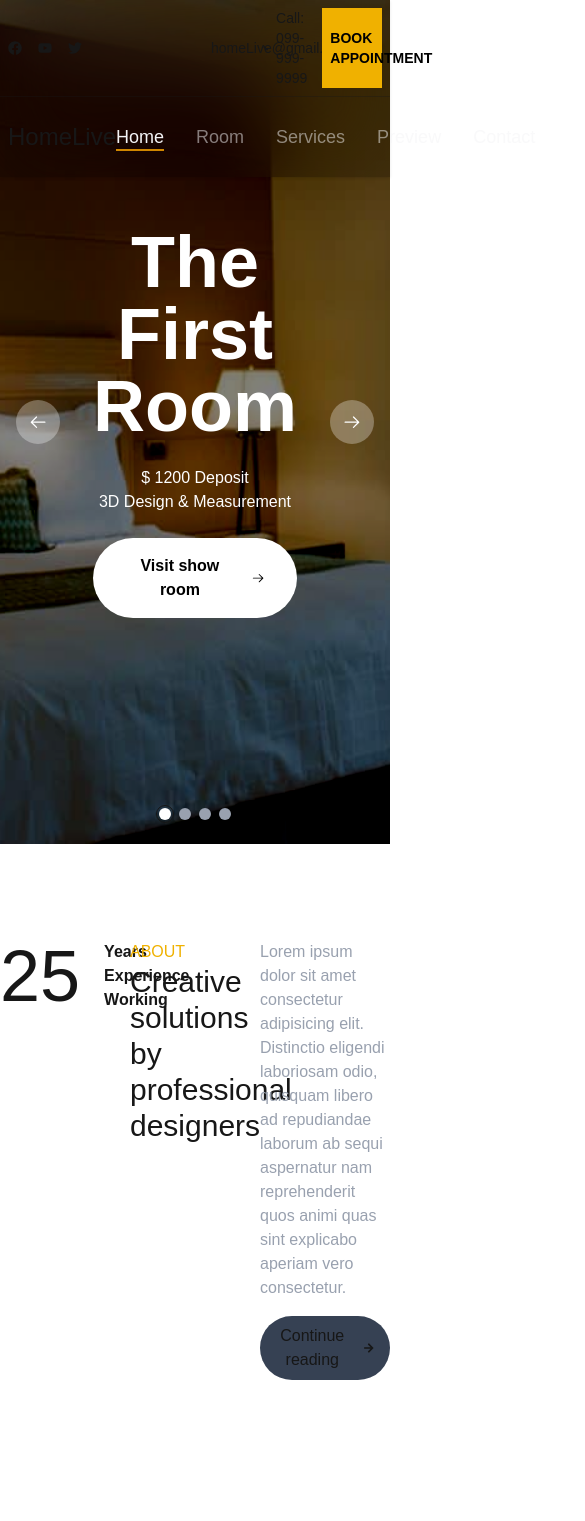
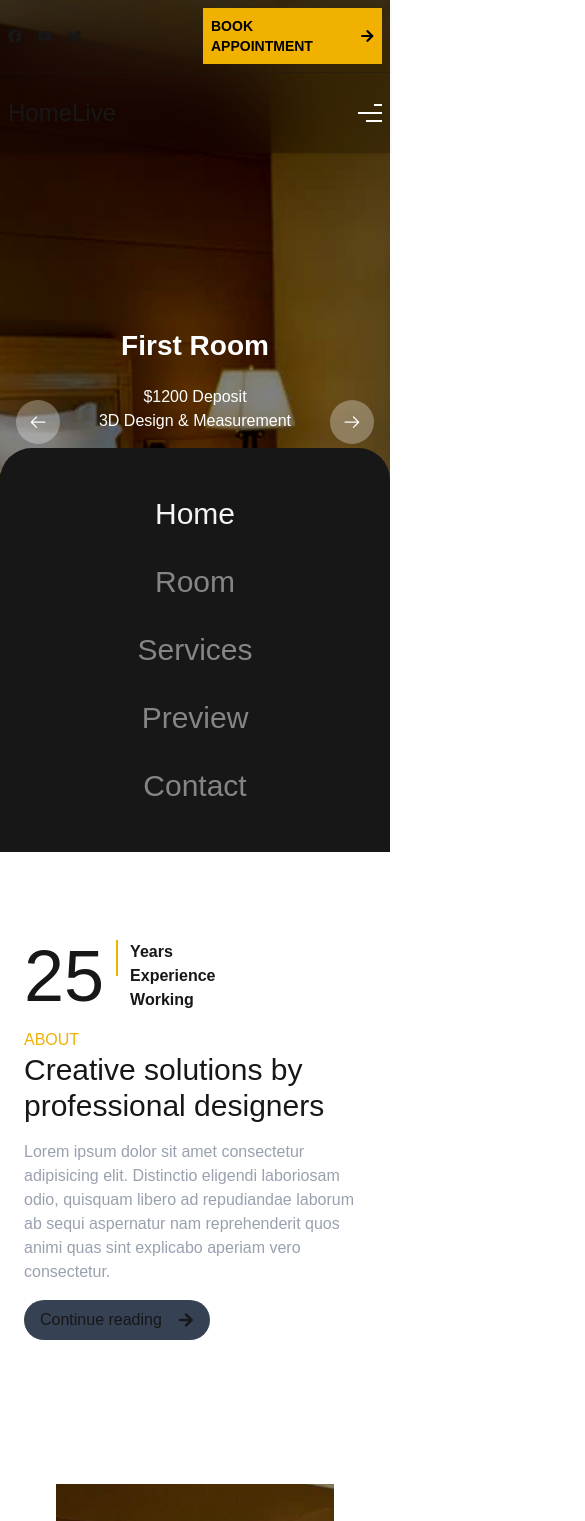
Before and after one commit to grillpork/ecom-rooms, a Next.js app: page / in a window 390 px wide. Shown: the top 1521 px of the page, 585 px wide, since content can reach past the window. Built offline with nearby package versions, Linux system fonts and the light colour scheme; a web font is replaced by a local one.

Commit message:
update responsive ui

```diff
--- a/src/app/components/Footer.tsx
+++ b/src/app/components/Footer.tsx
@@ -6,35 +6,49 @@ import { IoIosMail } from "react-icons/io";
 
 export default function Footer() {
     return (
-        <footer id="contact" className=" h-screen w-full bg-no-repeat bg-center bg-cover grid grid-rows-2" style={{ backgroundImage: 'linear-gradient(rgba(0,0,0,0.5), rgba(0,0,0,0.8)), url(/room_1.jpg) ' }}>
-            <section className=" flex justify-center items-center border-b-1">
-                <div className="text-center space-y-6">
-                    <h1 className=" uppercase text-yellow-500 font-bold">you dream it, we design it</h1>
-                    <h1 className=" text-6xl w-200 mx-auto">We can build you the rooms of your dreams</h1>
-                    <button className=" px-8 py-4 bg-gray-800 rounded-full flex items-center gap-4 mx-auto cursor-pointer hover:scale-110 hover:shadow-lg transition-all duration-150">Chat now <BsChat /></button>
+        <footer
+  id="contact"
+  className="w-full bg-no-repeat bg-center bg-cover flex flex-col text-white"
+  style={{
+    backgroundImage:
+      "linear-gradient(rgba(0,0,0,0.5), rgba(0,0,0,0.8)), url(/room_1.jpg)"
+  }}
+>
+  <section className="flex flex-col justify-center items-center text-center border-b border-white/10 py-44">
+    <div className="space-y-6 max-w-2xl">
+      <h1 className="uppercase text-yellow-500 font-bold text-sm">
+        you dream it, we design it
+      </h1>
+      <h1 className="text-3xl md:text-5xl font-semibold px-8">
+        We can build you the rooms of your dreams
+      </h1>
+      <button className="px-6 py-3 cursor-pointer bg-gray-800 rounded-full flex items-center justify-center gap-3 mx-auto hover:scale-105 hover:shadow-lg transition-all duration-150">
+        Chat now <BsChat />
+      </button>
     </div>
   </section>
-            <section className="grid grid-cols-7 py-32 gap-12 max-w-7xl mx-auto">
-                <div className="col-span-2 space-y-6">
-                    <div className=" text-4xl font-bold">HOMELIVE</div>
-                    <p className="text-white/50">
-                        Lorem ipsum, dolor sit amet consectetur adipisicing elit. Voluptate nesciunt deserunt fugit eaque nihil explicabo enim sint aperiam ratione sit, necessitatibus numquam id? Ipsum sit saepe ipsa dignissimos at odit.</p>
-                    <div>
-                        <ul className=" flex items-center gap-6 text-white/50">
-                            <FaFacebook size={20}/>
-                            <FaYoutube size={24}/>
-                            <IoIosMail size={24}/>
+
+  <section className="flex flex-col lg:flex lg:flex-row gap-12 max-w-7xl mx-auto px-4 py-16">
+    <div className="col-span-2 space-y-4 text-center lg:text-left">
+      <div className="text-3xl font-bold">HOMELIVE</div>
+      <p className="text-white/50 text-sm max-w-sm mx-auto md:mx-0">
+        Lorem ipsum dolor sit amet consectetur adipisicing elit. Voluptate nesciunt deserunt fugit eaque nihil explicabo.
+      </p>
+      <ul className="flex justify-center lg:justify-start gap-6 text-white/50">
+        <FaFacebook size={20} />
+        <FaYoutube size={24} />
+        <IoIosMail size={24} />
       </ul>
     </div>
-                </div>
-                <ul className="grid grid-cols-3 gap-8 col-span-3">
+
+    <ul className="grid grid-cols-3  md:grid-cols-3 gap-8  text-center md:text-left">
       {contactLinks.map((item, index) => (
         <li key={index}>
-                            <h3 className="text-white font-bold mb-4">{item.title}</h3>
+          <h3 className="text-white font-bold mb-3">{item.title}</h3>
           <ul className="space-y-2">
             {item.des.map((link, idx) => (
               <li key={idx}>
-                                        <Link href={link.path} className="text-gray-300 hover:text-white">
+                <Link href={link.path} className="text-gray-300 hover:text-white text-sm">
                   {link.linkName}
                 </Link>
               </li>
@@ -44,19 +58,25 @@ export default function Footer() {
       ))}
     </ul>
 
-                <div className=" col-span-2 space-y-6">
-                    <p>SUBSCRIBE TO OUR NEWS LATTER</p>
-                    <p className=" text-white/50">
-                        Lorem ipsum dolor sit amet consectetur adipisicing elit. Deserunt error doloribus voluptatem molestiae sunt. Nostrum.
+    <div className=" flex flex-col items-center md:items-start gap-4  ">
+      <p className="uppercase text-sm font-semibold">Subscribe to our Newsletter</p>
+      <p className="text-white/50 text-sm max-w-sm mx-auto md:mx-0 text-center md:text-left">
+        Lorem ipsum dolor sit amet consectetur adipisicing elit. Deserunt error doloribus.
       </p>
-                    <form className=" w-full p-2 bg-gray-700 flex">
-                        <input type="email" placeholder="Enter your email." className=" focus:outline-0 px-2" />
-                        <button className=" text-sm text-yellow-500 text-center w-full">SUBSCRIBE</button>
+      <form className="flex flex-col md:flex-row items-center  bg-gray-700 rounded overflow-hidden w-full md:w-fit md:px-1">
+        <input
+          type="email"
+          placeholder="Enter your email"
+          className="w-full md:w-auto px-4 py-2 text-black focus:outline-none"
+        />
+        <button className="w-full sm:w-auto px-6 py-2 text-yellow-500 text-sm bg-gray-800 hover:bg-gray-900">
+          SUBSCRIBE
+        </button>
       </form>
     </div>
-
   </section>
 </footer>
+
     );
 }
 
--- a/src/app/components/Header.tsx
+++ b/src/app/components/Header.tsx
@@ -1,10 +1,12 @@
-'use client';
+"use client";
 
-import { data } from '@/app/data';
-import useEmblaCarousel from 'embla-carousel-react';
-import Image from 'next/image';
-import { useCallback, useEffect, useState } from 'react';
-import { GoArrowLeft, GoArrowRight } from 'react-icons/go';
+import { data } from "@/app/data";
+import useEmblaCarousel from "embla-carousel-react";
+import Image from "next/image";
+import { useCallback, useEffect, useState } from "react";
+import { GoArrowLeft, GoArrowRight } from "react-icons/go";
+import AOS from "aos";
+import "aos/dist/aos.css";
 
 export default function Header() {
   const [emblaRef, emblaApi] = useEmblaCarousel({ loop: true });
@@ -12,7 +14,10 @@ export default function Header() {
 
   const scrollPrev = useCallback(() => emblaApi?.scrollPrev(), [emblaApi]);
   const scrollNext = useCallback(() => emblaApi?.scrollNext(), [emblaApi]);
-  const scrollTo = useCallback((index: number) => emblaApi?.scrollTo(index), [emblaApi]);
+  const scrollTo = useCallback(
+    (index: number) => emblaApi?.scrollTo(index),
+    [emblaApi]
+  );
 
   useEffect(() => {
     if (!emblaApi) return;
@@ -21,13 +26,18 @@ export default function Header() {
       setSelectedIndex(emblaApi.selectedScrollSnap());
     };
 
-    emblaApi.on('select', onSelect);
+    emblaApi.on("select", onSelect);
     onSelect();
   }, [emblaApi]);
+
+  useEffect(() => {
+    AOS.init({ duration: 1000, once: false });
+  }, []);
 
   return (
     <header id="header" className="  w-full">
       <section className="relative overflow-hidden">
+        {/* Carousel images */}
         <div className="overflow-hidden" ref={emblaRef}>
           <div className="flex">
             {data.map((item, index) => (
@@ -39,21 +49,34 @@ export default function Header() {
                   height={500}
                   className="object-cover w-screen h-screen brightness-50 contrast-125"
                 />
-                <div className="absolute top-1/2 left-1/2 transform -translate-x-1/2 -translate-y-1/2 text-white text-4xl font-bold text-center flex flex-col gap-6 items-center">
-                  <h1 className=' font-bold text-7xl'>{item.name}</h1>
-                  <article>
-                    <h2 className=' text-base font-light'>$ {item.price} Deposit</h2>
-                    <p className=' text-base font-light'>3D Design & Measurement</p>
-                  </article>
-                  <button className=' flex items-center gap-4 px-8 py-4 text-base bg-white text-black w-fit rounded-full cursor-pointer hover:scale-110 transition-all duration-150'>Visit show room <GoArrowRight/></button>
-                </div>
               </div>
             ))}
           </div>
         </div>
 
+        <div
+          className="w-full absolute top-1/2 left-1/2 z-10 transform -translate-x-1/2 -translate-y-1/2 text-white text-4xl font-bold text-center flex flex-col gap-6 items-center"
+          data-aos="fade-left"
+          key={selectedIndex} // trick เพื่อรีเฟรช AOS ทุกครั้งที่เปลี่ยนภาพ
+        >
+          <h1 className="font-bold text-[28px] md:text-7xl">{data[selectedIndex].name}</h1>
+          <article>
+            <h2 className="text-base font-light">
+              ${data[selectedIndex].price} Deposit
+            </h2>
+            <p className="text-base font-light">3D Design & Measurement</p>
+          </article>
+          <button
+            data-aos="fade-up"
+            data-aos-delay="200"
+            className="flex items-center gap-4 px-8 py-4 text-base bg-white text-black w-fit rounded-full cursor-pointer "
+          >
+            Visit Room <GoArrowRight />
+          </button>
+        </div>
+
         {/* Arrows */}
-        <div className="absolute top-1/2 left-0 right-0 flex justify-between px-4 transform -translate-y-1/2">
+        <div className="absolute top-1/2 left-0 right-0 flex justify-between px-4 transform -translate-y-1/2 z-30">
           <button
             onClick={scrollPrev}
             className="bg-white/30 bg-opacity-50 hover:scale-120 p-3 rounded-full cursor-pointer text-white transition"
@@ -75,7 +98,9 @@ export default function Header() {
               key={index}
               onClick={() => scrollTo(index)}
               className={`w-3 h-3 rounded-full transition-all duration-300 ${
-                index === selectedIndex ? 'bg-white  outline-1 outline-offset-2' : 'bg-gray-400'
+                index === selectedIndex
+                  ? "bg-white  outline-1 outline-offset-2"
+                  : "bg-gray-400"
               }`}
             />
           ))}
--- a/src/app/components/Main.tsx
+++ b/src/app/components/Main.tsx
@@ -5,9 +5,9 @@ import { CiPlay1 } from "react-icons/ci";
 import Image from 'next/image';
 import { FaCirclePlay } from "react-icons/fa6";
 import Link from "next/link";
+import { useEffect } from 'react';
 import AOS from 'aos';
 import 'aos/dist/aos.css';
-import { useEffect } from 'react';
 
 
 export default function Main() {
@@ -19,9 +19,9 @@ export default function Main() {
   }, []);
 
   return (
-    <main className="w-full">
-      <section className="max-w-7xl mx-auto m-24">
-        <div className="grid grid-cols-3">
+    <main className="w-full  px-6">
+      <section className="w-full md:max-w-7xl mx-auto m-24">
+        <div className="grid gap-4  md:grid-cols-3">
           <aside className="flex gap-3 relative">
             <h1  data-aos="fade-down" className="text-7xl">25</h1>
               <div className=" bg-yellow-500 h-1/2 w-0.5"></div>
@@ -37,30 +37,30 @@ export default function Main() {
             <h1  data-aos="fade-up" className="text-3xl">Creative solutions by professional designers</h1>
           </header>
 
-          <section data-aos="fade-left" className="space-y-4">
-            <p  className="text-gray-400">
+          <section  className="space-y-4">
+            <p data-aos="fade-down"  className="text-gray-400">
               Lorem ipsum dolor sit amet consectetur adipisicing elit. Distinctio
               eligendi laboriosam odio, quisquam libero ad repudiandae laborum ab
               sequi aspernatur nam reprehenderit quos animi quas sint explicabo
               aperiam vero consectetur.
             </p>
-            <button data-aos="fade-left" data-aos-delay="200"  className="flex gap-4 items-center px-4 py-2 rounded-full bg-gray-700 cursor-pointer ">
+            <button data-aos="fade-left" className="flex gap-4 items-center px-4 py-2 rounded-full bg-gray-700 cursor-pointer ">
               Continue reading <FaArrowRight />
             </button>
           </section>
         </div>
       </section>
 
-      <section id="room" className="w-full py-12 px-24 mx-auto">
-        <div className="grid grid-cols-4 gap-8 mx-auto w-full">
+      <section id="room" className="w-full py-12 px-8 md:px-24 mx-auto">
+        <div className="flex flex-col md:grid md:grid-cols-4 gap-12 md:gap-8 mx-auto w-full ">
           {data.map((item, index) => (
             <article
               key={index}
                data-aos="fade-up"
                data-aos-delay={index * 100}
-              className="bg-neutral-600">
+              className="bg-neutral-600 group cursor-pointer">
               <div
-                className="space-y-96 p-8 bg-center bg-cover"
+                className="space-y-56 md:space-y-96 p-8 group-hover:bg-center bg-cover transition-all duration-500"
                 style={{
                   backgroundImage: `linear-gradient(rgba(0,0,0,0.2), rgba(0,0,0,0.8)), url(${item.ImgUrl})`,
                 }}
@@ -86,7 +86,7 @@ export default function Main() {
             <p  className=" text-sm uppercase text-yellow-500 mb-2">why choose us</p>
             <h1 className=" text-4xl font-semibold">Extremely high standard of </h1>
             <h1 className=" text-4xl font-semibold">customer satisfaction</h1>
-            <div className="grid grid-cols-4 gap-8 my-24">
+            <div className="flex flex-col md:grid md:grid-cols-4 gap-16 my-24">
                 {serviceItems.map(( item, index) => (
                     <div
                       key={index}
@@ -102,13 +102,13 @@ export default function Main() {
         </div>
       </section>
 
-      <section  id="preview" className="p-18">
-         <div className="grid place-content-center p-12 grid-cols-2 gap-12 bg-no-repeat bg-cover bg-center bg-fixed " style={{backgroundImage: "linear-gradient(rgba(0,0,0,0.6), rgba(0,0,0,0.8)), url(/workingRoom_1.jpg)"}}>
-                <section className="grid place-content-center gap-12">
-                    <p data-aos="fade-up" data-aos-delay="100" className="text-yellow-500">PROMO VIDEO</p>
-                    <h1 data-aos="fade-up" data-aos-delay="200" className=" text-6xl font-semibold ">Ensuring safe experience from design to installation</h1>
-                    <p data-aos="fade-up" data-aos-delay="300" className="w-132">Lorem ipsum dolor sit amet, consectetur adipisicing elit. Harum in magni suscipit dicta fugiat placeat vero officiis, quasi perspiciatis mollitia.</p>
-                    <button data-aos="fade-up" data-aos-delay="400" className=" flex items-center gap-4 px-8 py-4 cursor-pointer bg-gray-800 w-fit rounded-full">MOORE VIDEO <CiPlay1/></button>
+      <section id="preview" className="py-12 md:p-18">
+         <div className="grid place-content-center py-16 px-8 md:p-12 xl:grid-cols-2 gap-12 bg-no-repeat bg-cover bg-center bg-fixed " style={{backgroundImage: "linear-gradient(rgba(0,0,0,0.6), rgba(0,0,0,0.8)), url(/workingRoom_1.jpg)"}}>
+                <section data-aos="fade-up" className="grid place-content-center gap-4 md:gap-12">
+                    <p  className="text-yellow-500">PROMO VIDEO</p>
+                    <h1  className="text-3xl md:text-6xl font-semibold ">Ensuring safe experience from design to installation</h1>
+                    <p  className="w-1/2 text-white/50">Lorem ipsum dolor sit amet, consectetur adipisicing elit. Harum in magni suscipit dicta fugiat placeat vero officiis, quasi perspiciatis mollitia.</p>
+                    <button className=" flex items-center cursor-pointer gap-4 px-8 py-4 hover:scale-110 hover:shadow-lg transition-all duration-150 bg-gray-800 w-fit rounded-full">MOORE VIDEO <CiPlay1/></button>
                 </section>
 
                 <div  data-aos="fade-up" data-aos-delay="100" className=" relative ">
--- a/src/app/components/NavBar.tsx
+++ b/src/app/components/NavBar.tsx
@@ -5,6 +5,8 @@ import { FaArrowRight, FaFacebook, FaYoutube } from "react-icons/fa";
 import { FaTwitter as FaXTwitter } from "react-icons/fa6";
 import { IoIosMail } from "react-icons/io";
 import { IoCall } from "react-icons/io5";
+import AOS from 'aos';
+import 'aos/dist/aos.css';
 
 const NavItems = [
   { label: "Home", path: "#header" },
@@ -18,6 +20,15 @@ export default function NavBar() {
   const [active, setActive] = useState("");
   const [style, setStyle] = useState({ left: 0, width: 0 });
   const navRef = useRef<HTMLDivElement>(null);
+  const [isOpen, setIsOpen] = useState(true)
+
+  const hdlBtn = () => { setIsOpen(!isOpen) }
+
+  useEffect(() => {
+    AOS.init({
+      duration: 500,
+    });
+  }, []);
 
   useEffect(() => {
     const handleScroll = () => {
@@ -59,37 +70,36 @@ export default function NavBar() {
             <FaYoutube />
             <FaXTwitter />
           </section>
-          <section className="grid grid-cols-3">
-            <span className="flex gap-2 items-center">
+          <section className="grid md:grid-cols-3">
+            <span className="hidden md:flex gap-2 items-center">
               <IoIosMail /> homeLive@gmail.com
             </span>
-            <span className="flex gap-2 items-center">
+            <span className="hidden md:flex gap-2 items-center">
               <IoCall /> Call: 099-999-9999
             </span>
-            <span className="flex gap-4 items-center uppercase p-2 bg-yellow-500 font-semibold text-black">
+            <span className="flex w-full gap-4 justify-center items-center uppercase p-2 bg-yellow-500 font-semibold text-black">
               Book Appointment <FaArrowRight />
             </span>
           </section>
         </ul>
       </section>
-      <hr className=" opacity-35"/>
+      <hr className=" opacity-35" />
 
       <section className="flex justify-between items-center px-2 py-6 max-w-7xl mx-auto">
         <ul>
           <Link href="/" className=" [font-family:var(--font-ovo)] text-2xl">HomeLive</Link>
         </ul>
-        <div ref={navRef} className="relative flex justify-center gap-8 ">
+        <div ref={navRef} className="relative hidden md:flex justify-center gap-8 ">
           {NavItems.map(({ label, path }, index) => (
             <Link
               key={`${path}-${index}`}
               href={path}
               scroll={true}
               data-path={path.replace("#", "")}
-              className={`text-lg ${
-                active === path.replace("#", "")
+              className={`text-lg ${active === path.replace("#", "")
                   ? "text-gray-100"
                   : "text-gray-100/50"
-              }`}
+                }`}
             >
               {label}
             </Link>
@@ -99,7 +109,37 @@ export default function NavBar() {
             style={style}
           />
         </div>
+
+        <section onClick={hdlBtn} className=" flex flex-col gap-1.5 items-end">
+          <div className=" w-2 h-0.5 bg-white"></div>
+          <div className=" w-6 h-0.5 bg-white"></div>
+          <div className=" w-4 h-0.5 bg-white"></div>
+        </section>
+
+
       </section>
+      <div
+        className={`top-112 w-full h-fit   fixed z-50 origin-left transition-transform duration-500 ${isOpen ? "scale-y-100 opacity-100" : "scale-y-0 opacity-0"
+          }`}
+        style={{ transformOrigin: "bottom" }}
+      >
+        <ul className="flex flex-col gap-8 justify-end items-center h-full bg-neutral-900 py-12 rounded-t-4xl ">
+          {NavItems.map(({ label, path }, index) => (
+            <Link
+              key={`${path}-${index}`}
+              href={path}
+              scroll={true}
+              data-path={path.replace("#", "")}
+              className={`text-3xl ${active === path.replace("#", "")
+                  ? "text-gray-100"
+                  : "text-gray-100/50"
+                }`}
+            >
+              {label}
+            </Link>
+          ))}
+        </ul>
+      </div>
     </div>
   );
 }
--- a/src/app/data.js
+++ b/src/app/data.js
@@ -1,6 +1,6 @@
 export const data = [
     {
-        name: "The First Room",
+        name: "First Room",
         detail: "Minimalist-style bedroom with a queen-size bed and plenty of natural light.",
         price: 1200,
         ImgUrl: '/room_1.jpg'
--- a/src/app/page.tsx
+++ b/src/app/page.tsx
@@ -1,11 +1,12 @@
 'use client'
-import React from 'react'
 import Header from './components/Header'
 import Main from './components/Main'
+import ScrollFix from './ScrollFix'
 
 const Home = () => {
   return (
     <div>
+        <ScrollFix/>
         <Header/>
         <Main/>
     </div>
```
Also changed, not shown: src/app/ScrollFix.tsx (added, +13 -0 lines). Lines whose indentation alone changed are shown as unchanged.
